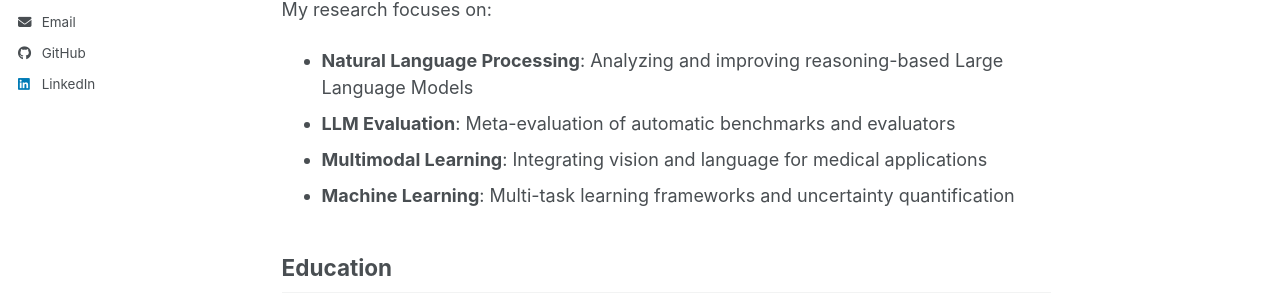
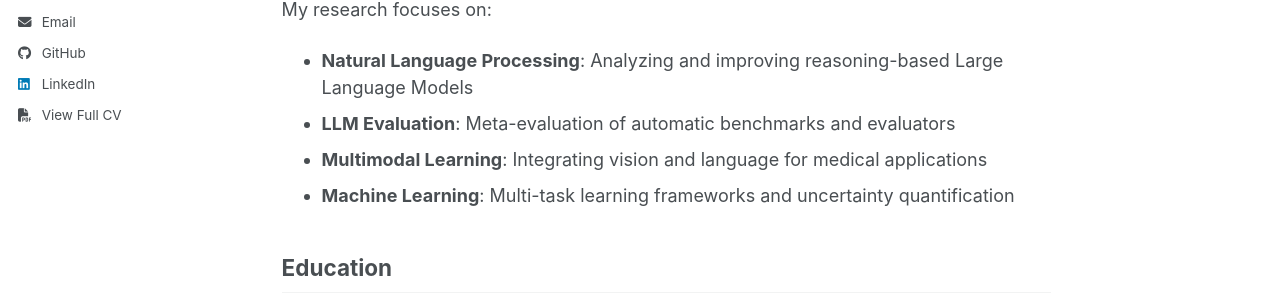
Before and after one commit to XTRose29/xtrose29.github.io, a Jekyll site: the page built from _pages/about.md, in a window 1280 px wide. Shown: the part 471-769 px from the top of the page. Built offline with Jekyll 4.4.1, drawn with Linux system fonts in a browser that asks for light colours; a script bundle is joined from its source files by our own code; library files that are not in the unit come from our copies.

Commit message:
Add View Full CV link in sidebar, move CV PDF to files directory

```diff
--- a/_config.yml
+++ b/_config.yml
@@ -31,6 +31,7 @@
   employer         : "Cornell University"
   uri              : "https://rosexu.github.io"
   email            : "tx88@cornell.edu"
+  cv               : "/files/Xu_Tianruo_Rose.pdf"
 
   # Academic websites
   academia         : # URL
--- a/_includes/author-profile.html
+++ b/_includes/author-profile.html
@@ -129,6 +129,9 @@
       {% if author.linkedin %}
         <li><a href="https://www.linkedin.com/in/{{ author.linkedin }}" target="_blank" rel="noopener noreferrer"><i class="fab fa-fw fa-linkedin icon-pad-right" aria-hidden="true"></i>LinkedIn</a></li>
       {% endif %}
+      {% if author.cv %}
+        <li><a href="{{ author.cv | prepend: base_path }}" target="_blank" rel="noopener noreferrer"><i class="fas fa-fw fa-file-pdf icon-pad-right" aria-hidden="true"></i>View Full CV</a></li>
+      {% endif %}
       {% if author.mastodon %}
         <li><a href="{{ author.mastodon }}" target="_blank" rel="noopener noreferrer"><i class="fab fa-fw fa-mastodon icon-pad-right" aria-hidden="true"></i>Mastodon</a></li>
       {% endif %}
```
Also changed, not shown: headshoot_real.jpg (added), 3 other files.
